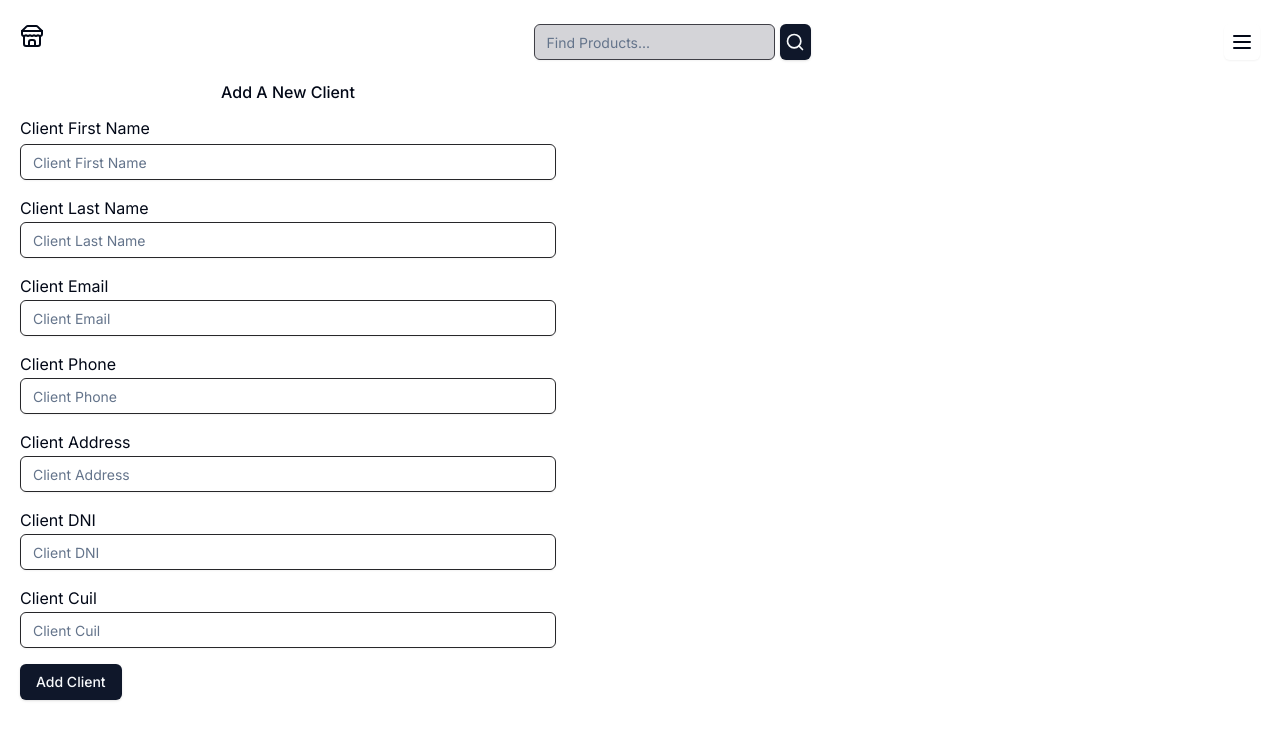
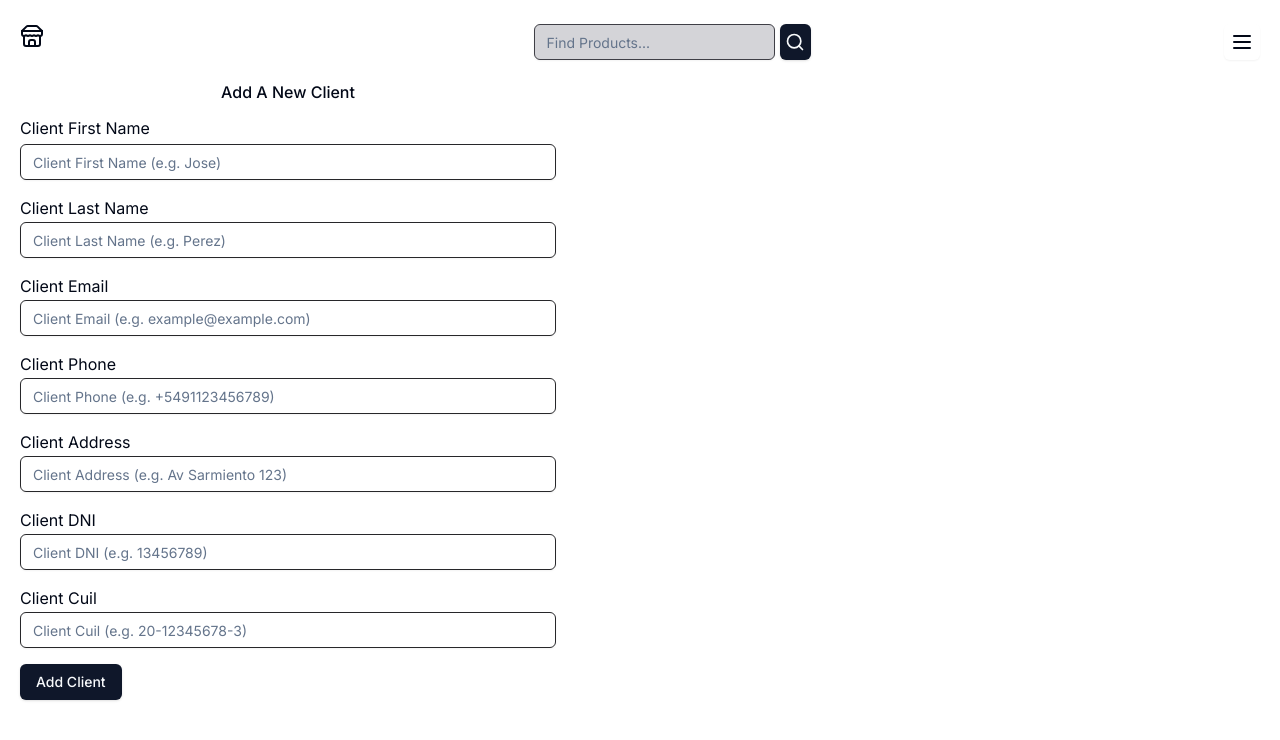
Before and after one commit to Kev-Villegas/E-Commerce-Full-Stack, a Next.js app: page /admin/clients/new in a window 1280 px wide. Shown: the top 740 px of the page. Built offline with nearby package versions, Linux system fonts and the light colour scheme.

Commit message:
feat: improve CUIL formatting and switch to string

```diff
--- a/src/_utils/convertBigIntToNumber.ts
+++ /dev/null
@@ -1,14 +0,0 @@
-import { Client } from "@prisma/client";
-
-type ClientWithNumbers = Omit<Client, "dni" | "cuil"> & {
-  dni: number;
-  cuil: number;
-};
-
-export const convertBigIntToNumber = (client: Client): ClientWithNumbers => {
-  return {
-    ...client,
-    dni: Number(client.dni),
-    cuil: Number(client.cuil),
-  };
-};
--- a/src/_utils/validationSchemas.ts
+++ b/src/_utils/validationSchemas.ts
@@ -75,26 +75,18 @@ export const clientSchema = z.object({
     .min(6, { message: "Address must be at least 6 characters!" })
     .max(255, { message: "Address must be at most 255 characters!" }),
   dni: z
-    .number({
+    .string({
       required_error: "DNI is required!",
+      invalid_type_error: "DNI must be a Text!",
     })
-    .positive({ message: "DNI must be a positive number!" })
-    .int({ message: "DNI must be an integer!" })
-    .refine(
-      (value) => {
-        const length = value.toString().length;
-        return length >= 7 && length <= 8;
-      },
-      { message: "DNI must be between 7 and 8 digits!" },
-    ),
+    .length(8, { message: "DNI must be exactly 8 characters" })
+    .refine((value) => /^\d+$/.test(value), {
+      message: "DNI must contain only digits!",
+    }),
   cuil: z
-    .number({
-      required_error: "CUIL is required!",
-      invalid_type_error: "CUIL must be a number!",
-    })
-    .positive({ message: "CUIL must be a positive number!" })
-    .int({ message: "CUIL must be an integer!" })
-    .refine((value) => value.toString().length === 11, {
-      message: "CUIL must be exactly 11 digits!",
+    .string()
+    .transform((value) => value.replace(/-/g, ""))
+    .refine((value) => /^\d{11}$/.test(value), {
+      message: "CUIL must be exactly 11 digits",
     }),
 });
--- a/src/app/admin/_components/ClientForm.tsx
+++ b/src/app/admin/_components/ClientForm.tsx
@@ -8,26 +8,43 @@ import { Client } from "@prisma/client";
 import { useForm } from "react-hook-form";
 import { useRouter } from "next/navigation";
 import Spinner from "@/src/_components/Spinner";
-import { zodResolver } from "@hookform/resolvers/zod";
 import { Label } from "@/src/_components/ui/label";
 import { Input } from "@/src/_components/ui/input";
 import { Button } from "@/src/_components/ui/button";
+import { zodResolver } from "@hookform/resolvers/zod";
 import { clientSchema } from "@/src/_utils/validationSchemas";
-import { convertBigIntToNumber } from "@/src/_utils/convertBigIntToNumber";
 
 type ClientFormData = z.infer<typeof clientSchema>;
 
 const ClientForm = ({ client }: { client?: Client }) => {
+  const [formattedCuil, setFormattedCuil] = useState(client?.cuil || "");
   const [isSubmitting, setSubmitting] = useState(false);
+  const router = useRouter();
 
-  const router = useRouter();
   const {
     register,
     handleSubmit,
     formState: { errors },
+    trigger,
+    setValue,
   } = useForm<ClientFormData>({
     resolver: zodResolver(clientSchema),
   });
+  const formatCuil = (value: string) => {
+    value = value.replace(/\D/g, "");
+    if (value.length > 2 && value.length <= 10) {
+      value = value.replace(/^(\d{2})(\d{0,8})/, "$1-$2");
+    } else if (value.length > 10) {
+      value = value.replace(/^(\d{2})(\d{8})(\d{0,1})/, "$1-$2-$3");
+    }
+    return value;
+  };
+  const handleCuilChange = (e: React.ChangeEvent<HTMLInputElement>) => {
+    const rawValue = e.target.value.replace(/\D/g, "");
+    setFormattedCuil(formatCuil(rawValue));
+    setValue("cuil", rawValue);
+    trigger("cuil");
+  };
 
   const onSubmit = handleSubmit(async (data) => {
     try {
@@ -47,59 +64,60 @@ const ClientForm = ({ client }: { client?: Client }) => {
     }
   });
 
-  // Convert BigInts to numbers
-  const clientWithNumbers = client ? convertBigIntToNumber(client) : undefined;
-
   return (
     <form className="max-w-xl p-5" onSubmit={onSubmit}>
       <h3 className="mb-3 flex justify-center text-center font-medium">
-        Add A New Client
+        {client ? "Update Client" : "Add A New Client"}
       </h3>
 
       <Label className="text-base font-normal">Client First Name</Label>
       <Input
         type="text"
         defaultValue={client?.firstName}
-        placeholder="Client First Name"
+        placeholder="Client First Name (e.g. Jose)"
         className="mb-4 mt-1 border-[1px] border-zinc-800"
         {...register("firstName")}
       />
       {errors.firstName && (
         <p className="text-red-500">{errors.firstName.message}</p>
       )}
+
       <Label className="text-base font-normal">Client Last Name</Label>
       <Input
         type="text"
         defaultValue={client?.lastName}
-        placeholder="Client Last Name"
+        placeholder="Client Last Name (e.g. Perez)"
         className="mb-4 mt-[2px] border-[1px] border-zinc-800"
         {...register("lastName")}
       />
       {errors.lastName && (
         <p className="text-red-500">{errors.lastName.message}</p>
       )}
+
       <Label className="text-base font-normal">Client Email</Label>
       <Input
         type="email"
         defaultValue={client?.email}
-        placeholder="Client Email"
+        placeholder="Client Email (e.g. example@example.com)"
         className="mb-4 mt-[2px] border-[1px] border-zinc-800"
         {...register("email")}
       />
       {errors.email && <p className="text-red-500">{errors.email.message}</p>}
+
       <Label className="text-base font-normal">Client Phone</Label>
       <Input
         type="text"
         defaultValue={client?.phone}
-        placeholder="Client Phone"
+        placeholder="Client Phone (e.g. +5491123456789)"
         className="mb-4 mt-[2px] border-[1px] border-zinc-800"
         {...register("phone")}
       />
       {errors.phone && <p className="text-red-500">{errors.phone.message}</p>}
+
       <Label className="text-base font-normal">Client Address</Label>
       <Input
         type="text"
-        placeholder="Client Address"
+        placeholder="Client Address (e.g. Av Sarmiento 123)"
         defaultValue={client?.address}
         className="mb-4 mt-[2px] border-[1px] border-zinc-800"
         {...register("address")}
@@ -107,26 +125,25 @@ const ClientForm = ({ client }: { client?: Client }) => {
       {errors.address && (
         <p className="text-red-500">{errors.address.message}</p>
       )}
+
       <Label className="text-base font-normal">Client DNI</Label>
       <Input
-        type="number"
-        step="0.01"
-        placeholder="Client DNI"
-        defaultValue={clientWithNumbers?.dni}
+        type="string"
+        placeholder="Client DNI (e.g. 13456789)"
+        defaultValue={client?.dni}
         className="mb-4 mt-[2px] border-[1px] border-zinc-800"
-        {...register("dni", { valueAsNumber: true })}
+        {...register("dni")}
       />
-      {errors.dni && (
-        <p className="mt-0 py-0 text-red-500">{errors.dni.message}</p>
-      )}
+      {errors.dni && <p className="text-red-500">{errors.dni.message}</p>}
+
       <Label className="text-base font-normal">Client Cuil</Label>
       <Input
-        type="number"
-        step="0.01"
-        placeholder="Client Cuil"
-        defaultValue={clientWithNumbers?.cuil}
+        type="text"
+        value={formattedCuil}
+        onChange={handleCuilChange}
+        defaultValue={client?.cuil}
+        placeholder="Client Cuil (e.g. 20-12345678-3)"
         className="mb-4 mt-[2px] border-[1px] border-zinc-800"
-        {...register("cuil", { valueAsNumber: true })}
       />
       {errors.cuil && <p className="text-red-500">{errors.cuil.message}</p>}
       <Button disabled={isSubmitting} type="submit" className="gap-2">
--- a/src/app/api/clients/[id]/route.ts
+++ b/src/app/api/clients/[id]/route.ts
@@ -1,7 +1,6 @@
 import { db } from "@/src/_lib/prisma";
 import { NextRequest, NextResponse } from "next/server";
 import { clientSchema } from "@/src/_utils/validationSchemas";
-import { convertBigIntToNumber } from "@/src/_utils/convertBigIntToNumber";
 
 export async function PATCH(
   request: NextRequest,
@@ -30,9 +29,7 @@ export async function PATCH(
       cuil: body.cuil,
     },
   });
-
-  const clientWithNumbers = convertBigIntToNumber(updatedClient);
-  return NextResponse.json(clientWithNumbers, { status: 200 });
+  return NextResponse.json(updatedClient, { status: 200 });
 }
 
 export async function DELETE(
--- a/src/app/api/clients/route.ts
+++ b/src/app/api/clients/route.ts
@@ -3,7 +3,6 @@
 import { db } from "@/src/_lib/prisma";
 import { NextRequest, NextResponse } from "next/server";
 import { clientSchema } from "@/src/_utils/validationSchemas";
-import { convertBigIntToNumber } from "@/src/_utils/convertBigIntToNumber";
 
 export async function POST(request: NextRequest) {
   const body = await request.json();
@@ -22,18 +21,13 @@ export async function POST(request: NextRequest) {
       cuil: body.cuil,
     },
   });
-
-  const clientWithBigIntsToNumbers = convertBigIntToNumber(newClient);
-  return NextResponse.json(clientWithBigIntsToNumbers, { status: 201 });
+  return NextResponse.json(newClient, { status: 201 });
 }
 
 export async function GET(request: NextRequest) {
   try {
     const clients = await db.client.findMany();
-    const clientsWithNumberBigInts = clients.map((client) =>
-      convertBigIntToNumber(client),
-    );
-    return NextResponse.json(clientsWithNumberBigInts, { status: 200 });
+    return NextResponse.json(clients, { status: 200 });
   } catch (error) {
     console.error("Failed to fetch clients", error);
     return NextResponse.json(
```
